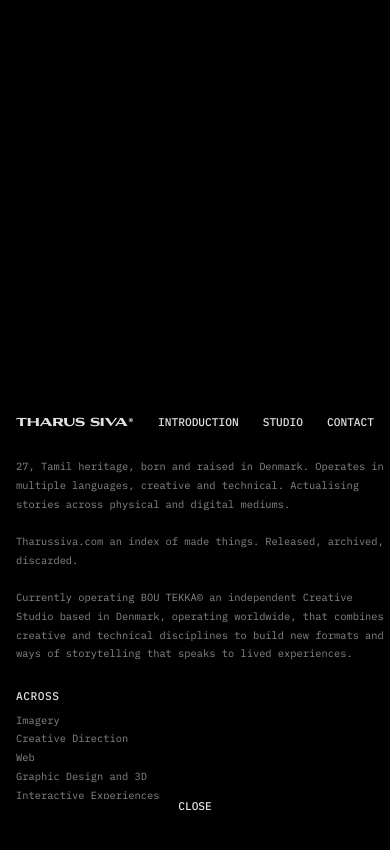
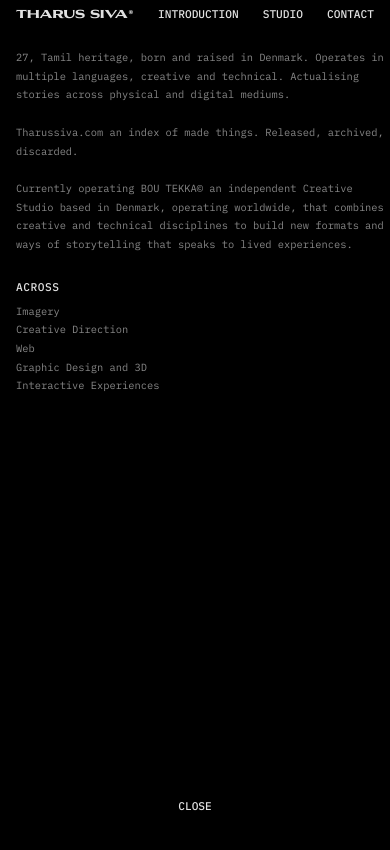
Before and after one commit to Tharussiva/tharussiva.com, a plain HTML site: page index.html in a window 390 px wide. Both pictures are taken after a click on the link "INTRODUCTION". Shown: the top 850 px of the page. Drawn offline with nearby package versions, Linux system fonts and the light colour scheme.

Commit message:
Refactor introduction overlay styles for improved responsiveness and positioning

```diff
--- a/main.js
+++ b/main.js
@@ -198,10 +198,12 @@
 
 // ── Introduction Overlay ──
 (function () {
-  const nav          = document.querySelector('.nav-wrapper');
-  const introLink    = document.querySelector('a[href="#about"]');
-  const introOverlay = document.querySelector('.intro-overlay');
-  const introClose   = document.querySelector('.intro-close');
+  const nav           = document.querySelector('.nav-wrapper');
+  const navLogo       = nav.querySelector('.nav-logo');
+  const navRight      = nav.querySelector('.nav-right');
+  const introLink     = document.querySelector('a[href="#about"]');
+  const introOverlay  = document.querySelector('.intro-overlay');
+  const introClose    = document.querySelector('.intro-close');
   const introSections = document.querySelectorAll('.intro-section');
 
   let isOpen = false;
@@ -213,9 +215,13 @@
     isOpen = true;
     document.body.style.overflow = 'hidden';
 
+    // Distance to move nav items from vertical center to near the top
+    const targetY = -(window.innerHeight / 2 - navLogo.offsetHeight / 2 - 8);
+
     if (tl) tl.kill();
     tl = gsap.timeline()
-      .to(nav, { top: 0, height: '100lvh', duration: 0.8, ease: 'power3.inOut' })
+      .to(nav, { top: 0, height: '100dvh', duration: 0.8, ease: 'power3.inOut' })
+      .to([navLogo, navRight], { y: targetY, duration: 0.8, ease: 'power3.inOut' }, 0)
       .to(introOverlay, { autoAlpha: 1, duration: 0.3 }, '-=0.1')
       .fromTo(introSections,
         { y: 12, autoAlpha: 0 },
@@ -235,12 +241,14 @@
     tl = gsap.timeline({
       onComplete() {
         gsap.set(nav, { clearProps: 'top,height' });
+        gsap.set([navLogo, navRight], { clearProps: 'y' });
         document.body.style.overflow = '';
       },
     })
     .to(introSections, { y: -8, autoAlpha: 0, duration: 0.2, stagger: 0.05, ease: 'power2.in' })
     .to(introOverlay, { autoAlpha: 0, duration: 0.25 }, '-=0.1')
-    .to(nav, { top: naturalTop, height: naturalHeight, duration: 0.7, ease: 'power3.inOut' }, '-=0.15');
+    .to([navLogo, navRight], { y: 0, duration: 0.7, ease: 'power3.inOut' }, '-=0.15')
+    .to(nav, { top: naturalTop, height: naturalHeight, duration: 0.7, ease: 'power3.inOut' }, '-=0.7');
   });
 })();
 // ── End Introduction Overlay ──
--- a/style.css
+++ b/style.css
@@ -137,7 +137,7 @@
 
 .intro-close {
   position: absolute;
-  bottom: 2rem;
+  bottom: max(2rem, env(safe-area-inset-bottom) + 1rem);
   left: 50%;
   transform: translateX(-50%);
   background: none;
@@ -150,13 +150,13 @@
 
 .intro-content {
   position: absolute;
-  top: calc(50% + 2.2rem);
+  top: 3rem;
   left: 1rem;
   display: flex;
   flex-direction: column;
   gap: 1.6rem;
   max-width: 26rem;
-  max-height: calc(50% - 5rem);
+  max-height: calc(100% - 8rem);
   overflow-y: auto;
 }
 
```
